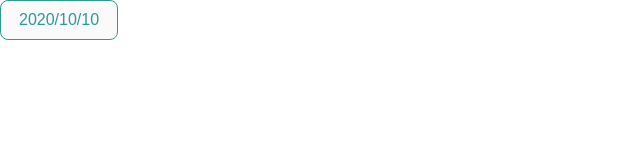
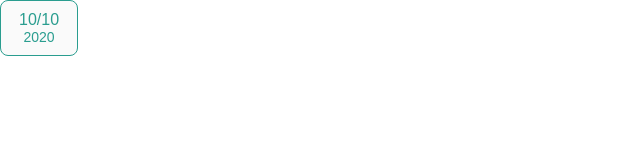
Before and after one commit to CaNeoN28/controle-farmaceutico-frontend, a Next.js app: page /teste in a window 1280 px wide. Shown: the top 160 px of the page, without its empty margins (0-640 px from the left). Built offline with nearby package versions, Linux system fonts and the light colour scheme.

Commit message:
Mostrando dia, mês e ano

```diff
--- a/src/components/DiaPlantao/DiaPlantao.module.scss
+++ b/src/components/DiaPlantao/DiaPlantao.module.scss
@@ -1,4 +1,9 @@
 .diaplantao {
+	display: flex;
+	flex-direction: column;
+	align-items: center;
+	text-align: center;
+
 	border: 1px solid var(--primary-color);
 
 	background-color: var(--white);
@@ -8,3 +13,7 @@
 	padding: 10px 18px;
 	font-size: 16px;
 }
+
+.ano{
+	font-size: 14px;
+}
--- a/src/components/DiaPlantao/index.tsx
+++ b/src/components/DiaPlantao/index.tsx
@@ -18,9 +18,16 @@ export default function DiaPlantao({ data, onClick }: Props) {
 		return <></>;
 	}
 
+	const { dia, mes, ano } = {
+		dia: date.getDate(),
+		mes: date.getMonth() + 1,
+		ano: date.getFullYear(),
+	};
+
 	return (
 		<button className={classes} onClick={onClick}>
-			{data}
+			<span>{dia}/{mes}</span>
+			<span className={styles.ano}>{ano}</span>
 		</button>
 	);
 }
```
